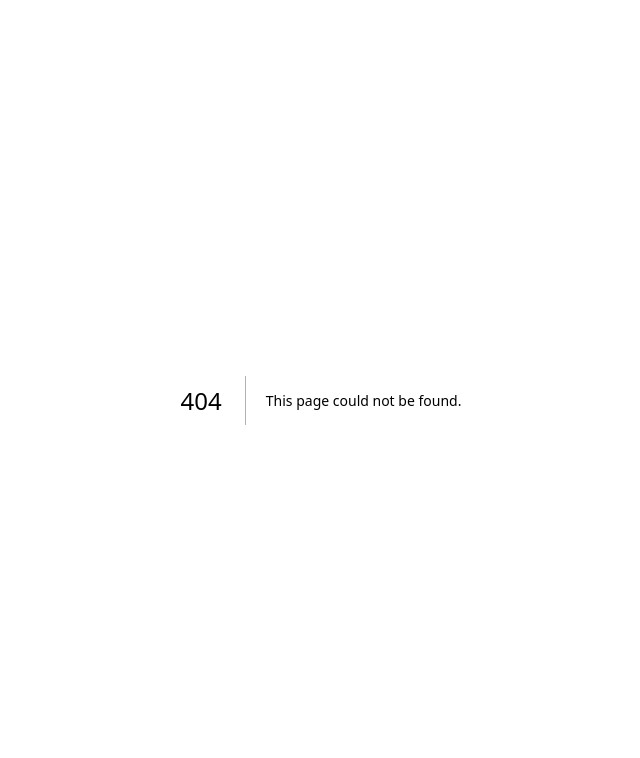
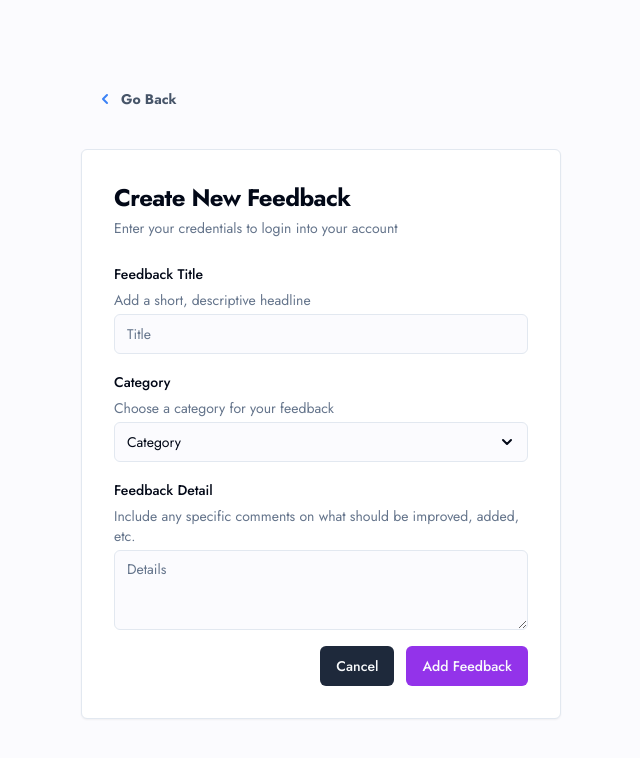
Before and after one commit to shaqeebakhtar/product-feedback-app, a Next.js app: page /add-feedback in a window 1280 px wide. Before the commit this address had no page. Shown: the top 758 px of the page, without its empty margins (319-959 px from the left). Built offline with nearby package versions, Linux system fonts and the light colour scheme.

Commit message:
added feedback form

```diff
--- a/src/app/(auth)/login/page.tsx
+++ b/src/app/(auth)/login/page.tsx
@@ -17,12 +17,10 @@ import { signIn } from "next-auth/react";
 import * as z from "zod";
 
 const formSchema = z.object({
-  email: z.string().email({
+  email: z.string({ required_error: "Email is required" }).email({
     message: "Invalid email",
   }),
-  password: z.string().min(8, {
-    message: "Password must be atleat 8 characters",
-  }),
+  password: z.string({ required_error: "Password is required" }),
 });
 
 const Login = () => {
@@ -41,7 +39,7 @@ const Login = () => {
 
   return (
     <div className="flex items-center justify-center h-screen">
-      <div className="p-8 rounded-md border max-w-[25rem] w-full mx-4 bg-card shadow-sm">
+      <div className="p-8 rounded-md border max-w-[30rem] w-full mx-4 bg-card shadow-sm">
         <div className="flex flex-col space-y-1 mb-6">
           <h3 className="font-semibold tracking-tight text-2xl">
             Login to your Account
@@ -80,7 +78,10 @@ const Login = () => {
                 </FormItem>
               )}
             ></FormField>
-            <Button type="submit" className="w-full">
+            <Button
+              type="submit"
+              className="w-full bg-purple-600 hover:bg-purple-700"
+            >
               Login
             </Button>
           </form>
--- a/src/app/(auth)/register/page.tsx
+++ b/src/app/(auth)/register/page.tsx
@@ -36,7 +36,7 @@ const Register = () => {
 
   return (
     <div className="flex items-center justify-center h-screen">
-      <div className="p-8 rounded-md border max-w-[25rem] w-full mx-4 bg-card shadow-sm">
+      <div className="p-8 rounded-md border max-w-[30rem] w-full mx-4 bg-card shadow-sm">
         <div className="flex flex-col space-y-1 mb-6">
           <h3 className="font-semibold tracking-tight text-2xl">
             Create an account
@@ -87,7 +87,10 @@ const Register = () => {
                 </FormItem>
               )}
             ></FormField>
-            <Button type="submit" className="w-full">
+            <Button
+              type="submit"
+              className="w-full bg-purple-600 hover:bg-purple-700"
+            >
               Register
             </Button>
           </form>
--- /dev/null
+++ b/src/app/add-feedback/page.tsx
@@ -0,0 +1,145 @@
+"use client";
+
+import { Button } from "@/components/ui/button";
+import {
+  Form,
+  FormControl,
+  FormDescription,
+  FormField,
+  FormItem,
+  FormLabel,
+  FormMessage,
+} from "@/components/ui/form";
+import { Input } from "@/components/ui/input";
+import {
+  Select,
+  SelectContent,
+  SelectItem,
+  SelectTrigger,
+  SelectValue,
+} from "@/components/ui/select";
+import { Textarea } from "@/components/ui/textarea";
+import { zodResolver } from "@hookform/resolvers/zod";
+import { ChevronLeft } from "lucide-react";
+import Link from "next/link";
+import { useForm } from "react-hook-form";
+import * as z from "zod";
+
+const createFeedbackSchema = z.object({
+  title: z.string({ required_error: "Title cannot be empty" }),
+  category: z.enum(["ui", "ux", "bug", "feature", "enhancement"], {
+    required_error: "Choose a Category",
+  }),
+  details: z.string({ required_error: "Details cannot be empty" }),
+});
+
+const CreateFeedback = () => {
+  const form = useForm<z.infer<typeof createFeedbackSchema>>({
+    resolver: zodResolver(createFeedbackSchema),
+  });
+
+  const onSubmit = (data: z.infer<typeof createFeedbackSchema>) => {
+    console.log(data);
+  };
+
+  return (
+    <div className="flex items-center justify-center h-screen">
+      <div className="space-y-8 mx-4">
+        <Link
+          href="/"
+          className="bg-transparent hover:bg-blue-100 font-bold flex items-center gap-2 px-4 py-2 rounded-md w-max"
+        >
+          <ChevronLeft size={16} strokeWidth={3} className="text-blue-500" />
+          <span className="text-slate-600 text-sm">Go Back</span>
+        </Link>
+        <div className="p-8 rounded-md border max-w-[30rem] w-full bg-card shadow-sm">
+          <div className="flex flex-col space-y-1 mb-6">
+            <h3 className="font-bold tracking-tight text-2xl">
+              Create New Feedback
+            </h3>
+            <p className="text-sm text-muted-foreground">
+              Enter your credentials to login into your account
+            </p>
+          </div>
+          <Form {...form}>
+            <form onSubmit={form.handleSubmit(onSubmit)} className="space-y-4">
+              <FormField
+                name="title"
+                control={form.control}
+                render={({ field }) => (
+                  <FormItem className="space-y-1">
+                    <FormLabel>Feedback Title</FormLabel>
+                    <FormDescription>
+                      Add a short, descriptive headline
+                    </FormDescription>
+                    <FormControl>
+                      <Input type="text" placeholder="Title" {...field} />
+                    </FormControl>
+                    <FormMessage />
+                  </FormItem>
+                )}
+              ></FormField>
+              <FormField
+                name="category"
+                control={form.control}
+                render={({ field }) => (
+                  <FormItem className="space-y-1">
+                    <FormLabel>Category</FormLabel>
+                    <FormDescription>
+                      Choose a category for your feedback
+                    </FormDescription>
+                    <FormControl>
+                      <Select onValueChange={field.onChange}>
+                        <SelectTrigger>
+                          <SelectValue placeholder="Category" />
+                        </SelectTrigger>
+                        <SelectContent>
+                          <SelectItem value="ui">UI</SelectItem>
+                          <SelectItem value="ux">UX</SelectItem>
+                          <SelectItem value="bug">Bug</SelectItem>
+                          <SelectItem value="feature">Feature</SelectItem>
+                          <SelectItem value="enhancement">
+                            Enhancement
+                          </SelectItem>
+                        </SelectContent>
+                      </Select>
+                    </FormControl>
+                    <FormMessage />
+                  </FormItem>
+                )}
+              ></FormField>
+              <FormField
+                name="details"
+                control={form.control}
+                render={({ field }) => (
+                  <FormItem className="space-y-1">
+                    <FormLabel>Feedback Detail</FormLabel>
+                    <FormDescription>
+                      Include any specific comments on what should be improved,
+                      added, etc.
+                    </FormDescription>
+                    <FormControl>
+                      <Textarea placeholder="Details" {...field} />
+                    </FormControl>
+                    <FormMessage />
+                  </FormItem>
+                )}
+              ></FormField>
+              <div className="flex gap-3 justify-end">
+                <Button className="bg-slate-800">Cancel</Button>
+                <Button
+                  type="submit"
+                  className="bg-purple-600 hover:bg-purple-700"
+                >
+                  Add Feedback
+                </Button>
+              </div>
+            </form>
+          </Form>
+        </div>
+      </div>
+    </div>
+  );
+};
+
+export default CreateFeedback;
```
